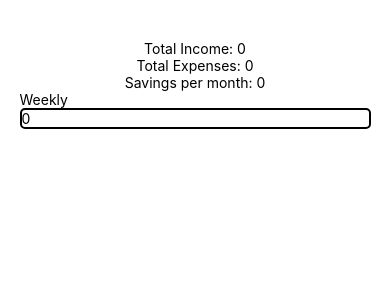
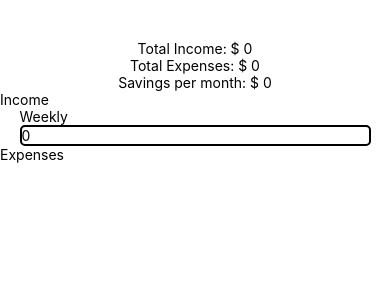
Before and after one commit to kevintamarus/budget-crunch, a React Native app: screen / in a window 390 px wide. Shown: the top 300 px of the page. Built offline with nearby package versions, Linux system fonts and the light colour scheme.

Commit message:
able to calculate monthly income now

```diff
--- a/src/pages/Main.js
+++ b/src/pages/Main.js
@@ -8,38 +8,44 @@ export default class Main extends React.Component {
   constructor(props) {
     super(props);
     this.state = {
-      totalIncome: 0,
-      totalExpenses: 0,
-      savingsPerMonth: 0,
+      totalIncome: `$ 0`,
+      totalExpenses: `$ 0`,
+      savingsPerMonth: `$ 0`,
 
-      weeklyIncome: 0,
-      workIncome: 0
+      weeklyIncome: '0'
     };
   }
 
-  handleChangeInput = input => {
-    console.log(input, 'input');
+  handleChangeInput = (input, weeklyIncome) => {
+    this.setState({ [weeklyIncome]: input }, this.calculateIncome);
+  };
+
+  calculateIncome = () => {
+    const totalIncome = `$ ${((this.state.weeklyIncome / 5) * 22).toFixed(2)}`;
+    this.setState({ totalIncome });
   };
 
   render() {
-    const { totalIncome, totalExpenses, savingsPerMonth, weeklyIncome, workIncome } = this.state;
+    const { totalIncome, totalExpenses, savingsPerMonth, workIncome, weeklyIncome } = this.state;
     return (
       <ScrollView>
         <View style={styles.container}>
           <View style={styles.blankView} />
           <View style={styles.displayContainer}>
-            <Text>Total Income: {this.state.totalIncome}</Text>
-            <Text>Total Expenses: {this.state.totalExpenses}</Text>
-            <Text>Savings per month: {this.state.savingsPerMonth}</Text>
+            <Text>Total Income: {totalIncome}</Text>
+            <Text>Total Expenses: {totalExpenses}</Text>
+            <Text>Savings per month: {savingsPerMonth}</Text>
           </View>
+          <Text>Income</Text>
           <View style={styles.incomeFormContainer}>
             <Input
               label="Weekly"
-              name={weeklyIncome}
               value={weeklyIncome}
-              onChangeText={this.handleChangeInput}
+              selectTextOnFocus
+              onChangeText={input => this.handleChangeInput(input, 'weeklyIncome')}
             />
           </View>
+          <Text>Expenses</Text>
         </View>
       </ScrollView>
     );
```
